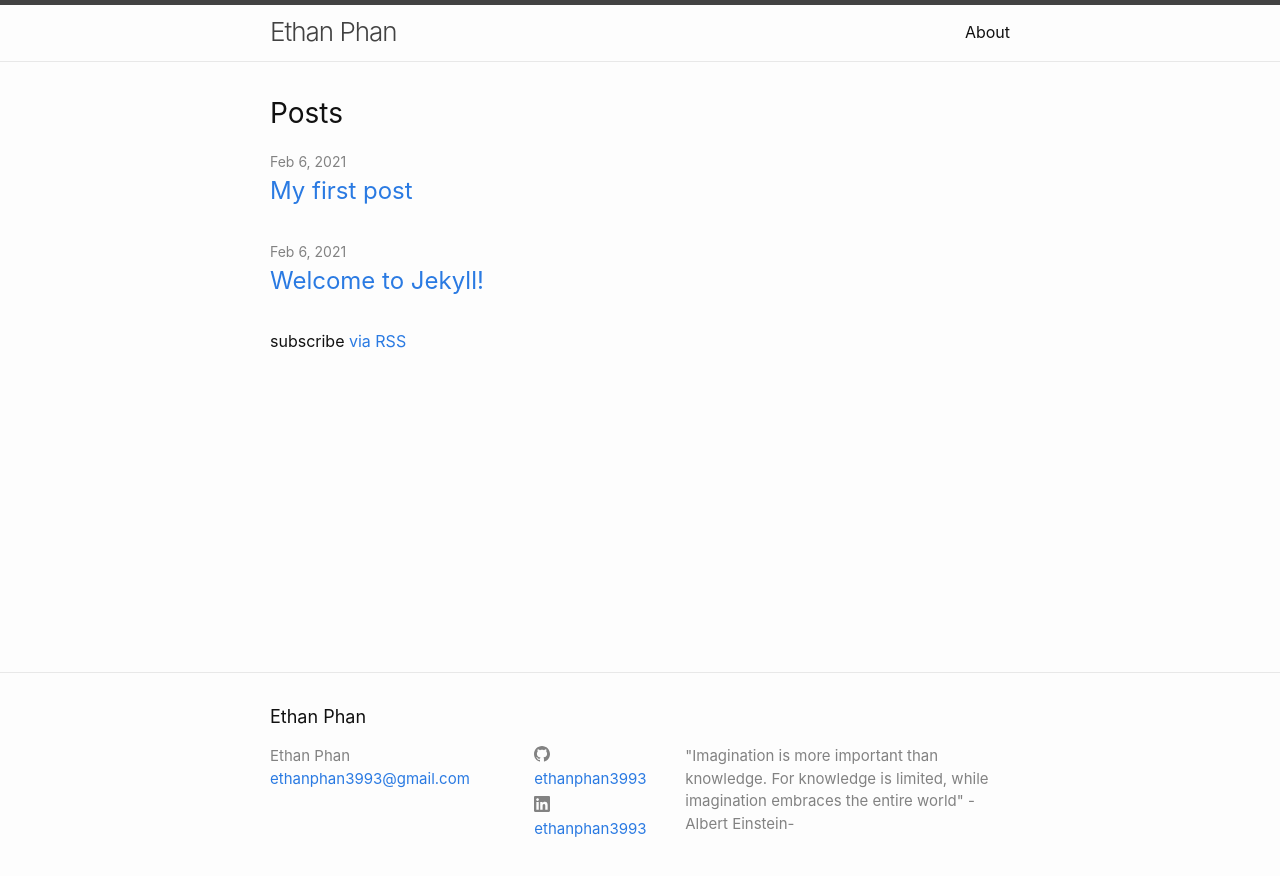
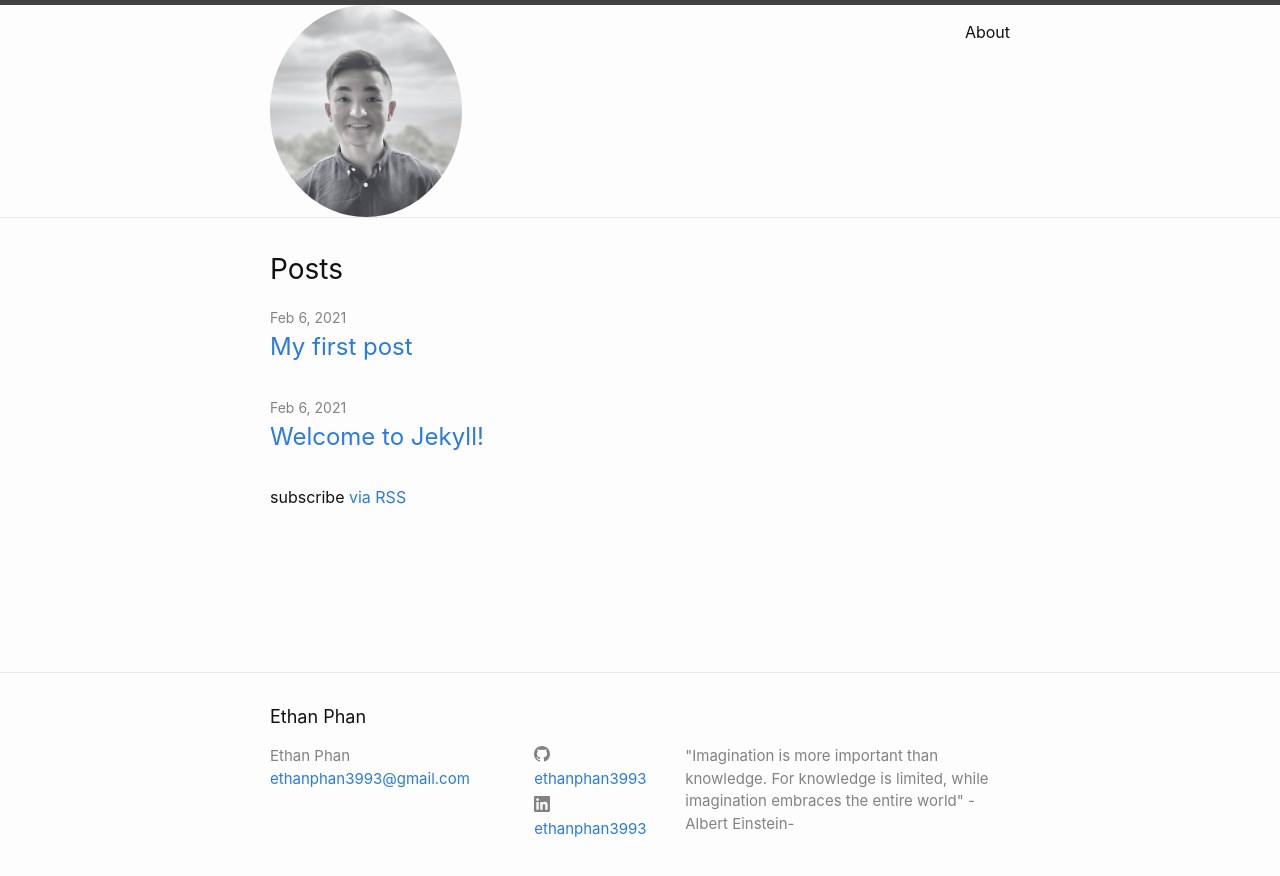
Before and after one commit to ethanphan3993/My-Portfolio, a Jekyll site: the page built from index.markdown, in a window 1280 px wide. Shown: the top 876 px of the page. Built offline with Jekyll 4.4.1, drawn with Linux system fonts in a browser that asks for light colours.

Commit message:
Add branding: profile photo, github and linkedin links

```diff
--- a/_config.yml
+++ b/_config.yml
@@ -30,6 +30,17 @@ url: "https://ethanphan3993.github.io" # the base hostname & protocol for your s
 github_username:  ethanphan3993
 linkedin_username: ethanphan3993
 
+# adding author
+author: Ethan Phan
+
+# profile photo
+title-photo: /images/profile_photo.jpg
+
+
+# add copyright
+# copyright: "Ethan Phan"
+
+
 # Build settings
 # Remove minima theme and change to regular theme
 # theme: minima
--- a/_includes/header.html
+++ b/_includes/header.html
@@ -1,9 +1,29 @@
 <header class="site-header" role="banner">
+
+<style>
+  img {
+    border-radius: 50%;
+  }
+  .site-nav {
+    text-align: center;
+  }
+</style>
 
 <div class="wrapper">
   {%- assign default_paths = site.pages | map: "path" -%}
   {%- assign page_paths = site.header_pages | default: default_paths -%}
-    <a class="site-title" rel="author" href="{{ "/" | relative_url }}">{{ site.title | escape }}</a>
+  <!-- Initial title -->
+  <!-- <a class="site-title" rel="author" href="{{ " /" | relative_url }}">{{ site.title | escape }}</a> -->
+
+  <a class="site-title" rel="author" href="{{ "/" | relative_url }}">
+    {%- if site.title-photo -%}
+      <img src = "{{ site.title-photo | relative_url}}" alt="{{ site.title | escape}}" style="width: 15vw" ></img>
+      {%- else -%}
+        {{site.tile | escape}}
+    {%- endif -%}
+  </a>
+
+
 
   {%- if page_paths -%}
   <nav class="site-nav">
```
Also changed, not shown: other parts of _includes/header.html (+2 -1 lines), images/profile_photo.jpg (added). Lines whose indentation alone changed are shown as unchanged.
